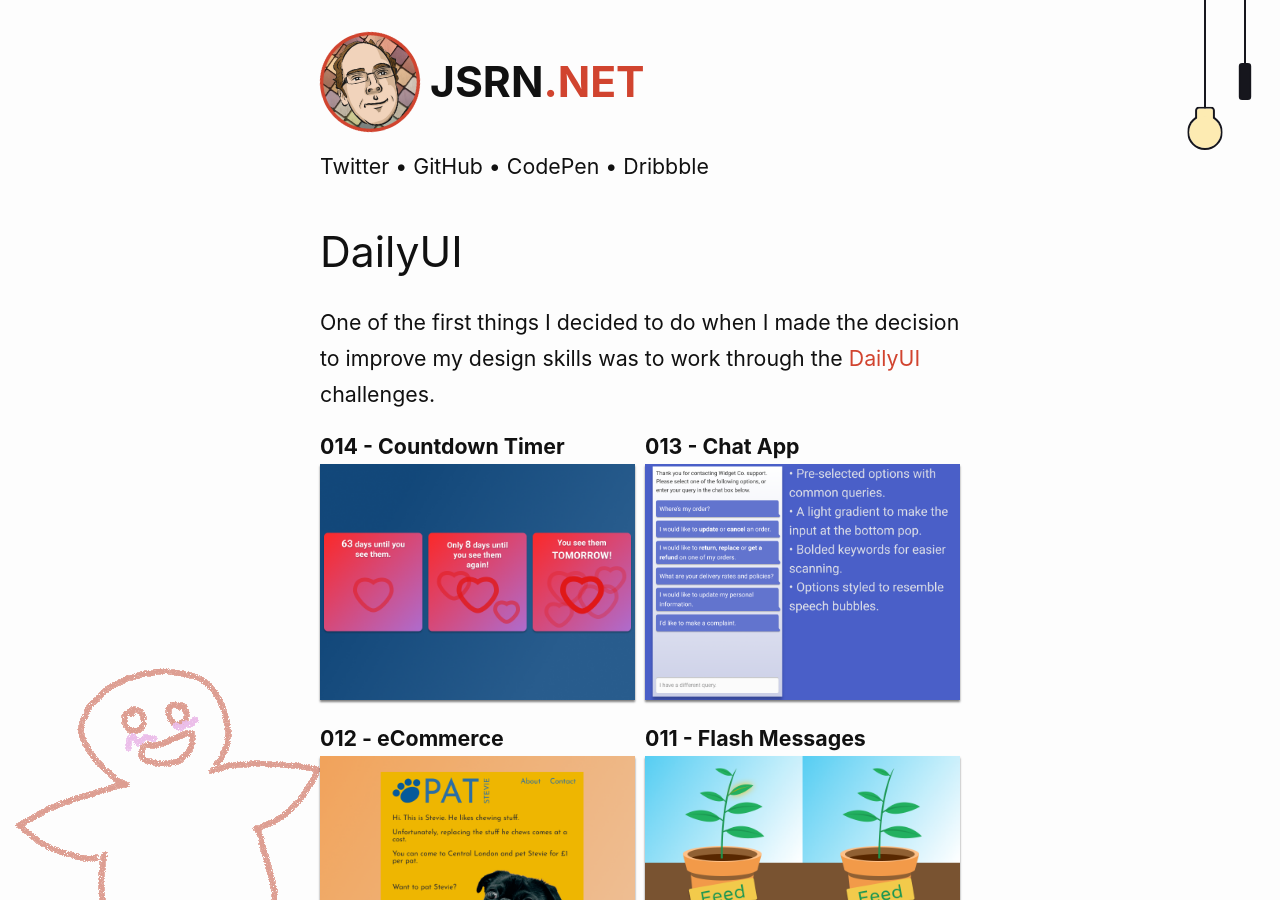
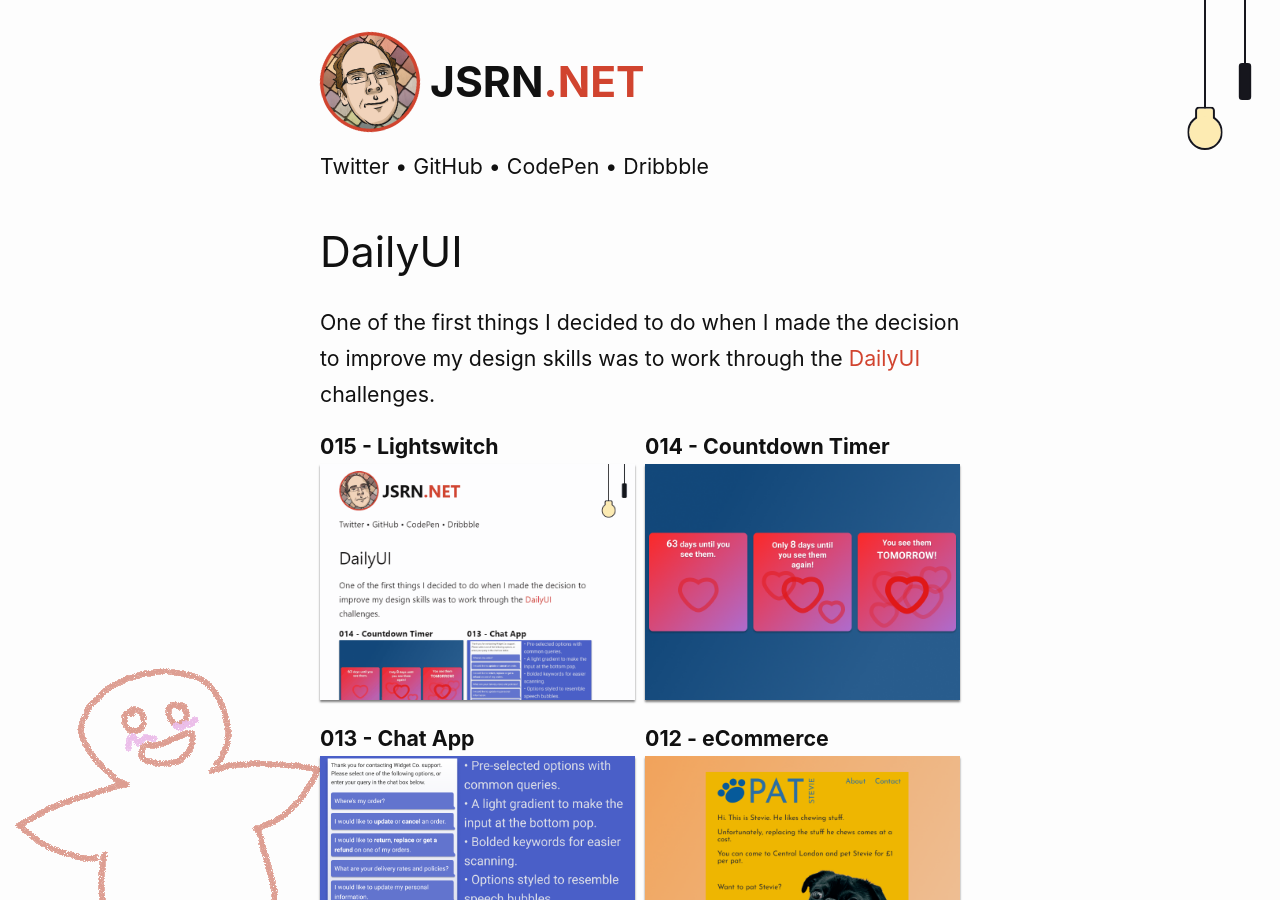
Before and after one commit to jsrn/jsrn.github.io, a Jekyll site: the page built from daily-ui.html, in a window 1280 px wide and 900 px high. Built offline with Jekyll 4.4.1, drawn with Linux system fonts in a browser that asks for light colours.

Commit message:
DailyUI 15

```diff
--- a/daily-ui.html
+++ b/daily-ui.html
@@ -7,73 +7,10 @@
 <p>One of the first things I decided to do when I made the decision to improve my design skills was to work through the <a href="https://www.dailyui.co/">DailyUI</a> challenges.</p>
 
 <div class="daily-ui-container">
+  {% for design in site.data.dailyui %}
   <div>
-    <strong>014 - Countdown Timer</strong>
-    <img src="/assets/images/daily-ui/014-countdown.png" alt="">
+    <strong>{{ design.name }}</strong>
+    <a href="{{ design.url }}"><img src="{{ design.url }}" alt=""></a>
   </div>
-
-  <div>
-    <strong>013 - Chat App</strong>
-    <img src="/assets/images/daily-ui/013-chat-app.png" alt="">
-  </div>
-
-  <div>
-    <strong>012 - eCommerce</strong>
-    <img src="/assets/images/daily-ui/012-e-commerce.png" alt="">
-  </div>
-
-  <div>
-    <strong>011 - Flash Messages</strong>
-    <img src="/assets/images/daily-ui/011-flash-messages.png" alt="">
-  </div>
-
-  <div>
-    <strong>010 - Share Button</strong>
-    <img src="/assets/images/daily-ui/010-share-button.gif" alt="">
-  </div>
-
-  <div>
-    <strong>009 - Music Player</strong>
-    <img src="/assets/images/daily-ui/009-music-player.png" alt="">
-  </div>
-
-  <div>
-    <strong>008 - 404 Page</strong>
-    <img src="/assets/images/daily-ui/008-404.png" alt="">
-  </div>
-
-  <div>
-    <strong>007 - Email Settings</strong>
-    <img src="/assets/images/daily-ui/007-email-settings.png" alt="">
-  </div>
-
-  <div>
-    <strong>006 - User Profile</strong>
-    <img src="/assets/images/daily-ui/006-user-profile.png" alt="">
-  </div>
-
-  <div>
-    <strong>005 - App Icon</strong>
-    <img src="/assets/images/daily-ui/005-app-icon.png" alt="">
-  </div>
-
-  <div>
-    <strong>004 - Calculator</strong>
-    <img src="/assets/images/daily-ui/004-calculator.png" alt="">
-  </div>
-
-  <div>
-    <strong>003 - Landing page</strong>
-    <img src="/assets/images/daily-ui/003-landing-page.png" alt="">
-  </div>
-
-  <div>
-    <strong>002 - Card Payments</strong>
-    <img src="/assets/images/daily-ui/002-card-payments.png" alt="">
-  </div>
-
-  <div>
-    <strong>001 - Registration Page</strong>
-    <img src="/assets/images/daily-ui/001-landing-page.png" alt="">
-  </div>
+  {% endfor %}
 </div>
```
Also changed, not shown: _data/dailyui.yml (added, +44 -0 lines), assets/images/daily-ui/015-lightswitch.gif (added).
